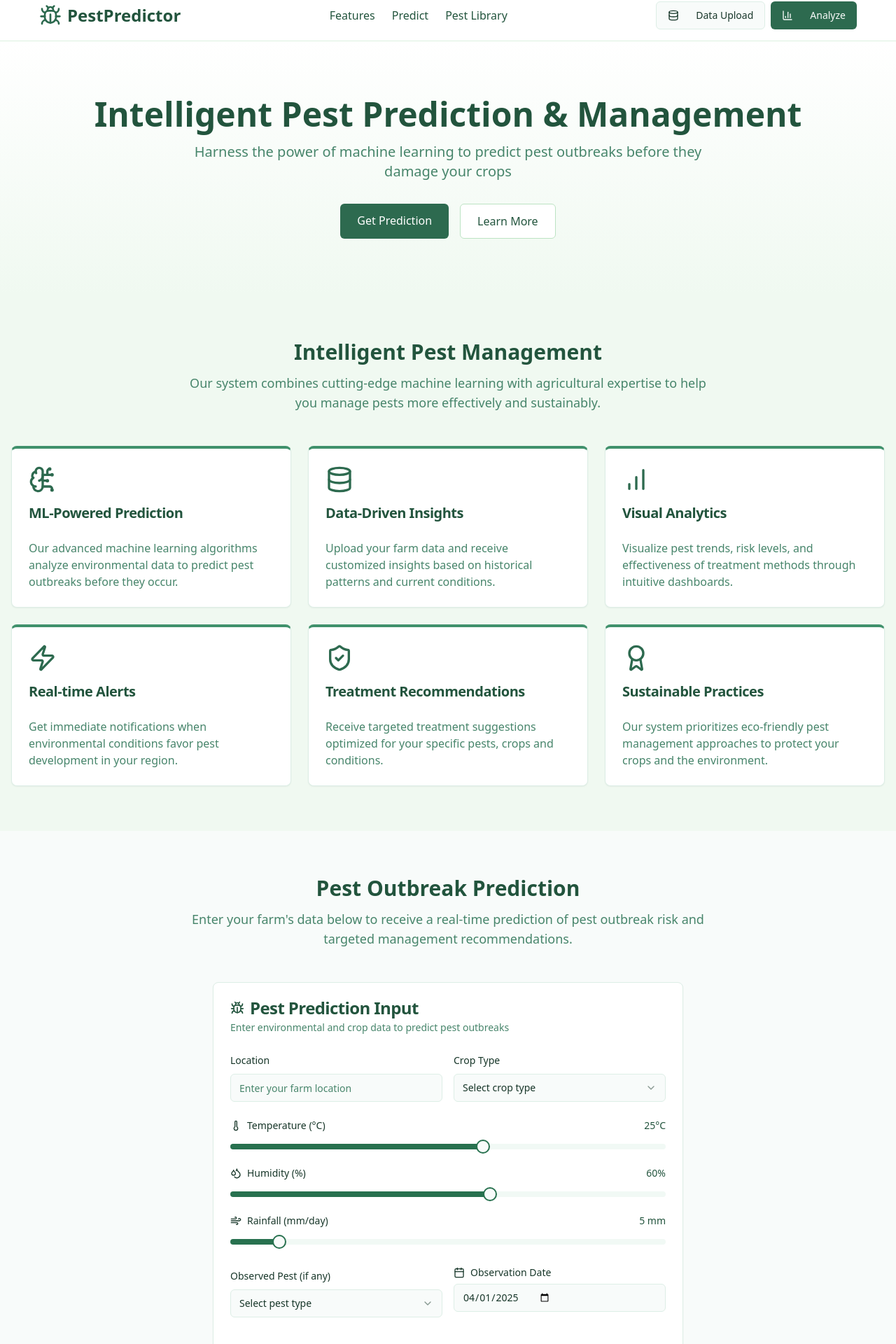
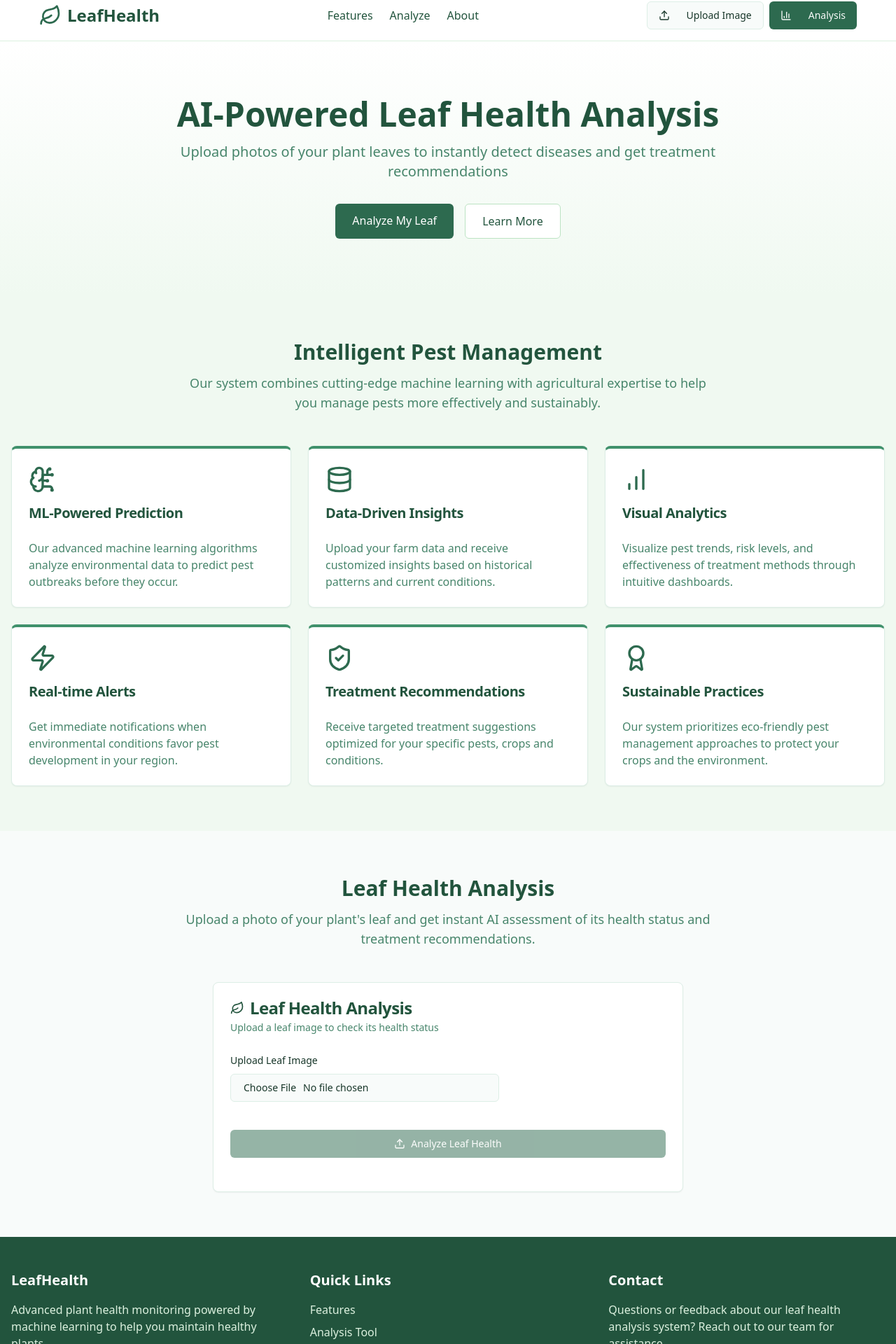
Before and after one commit to Harshit-077/pest-predictor-nest, a React (Vite) app: page / in a window 1280 px wide. Shown: the part 14-1934 px from the top of the page at 70% size. Built offline with nearby package versions, Linux system fonts and the light colour scheme.

Commit message:
Add leaf health prediction feature
Implement image upload and leaf health prediction functionality.

```diff
--- a/src/components/PestForm.tsx
+++ b/src/components/PestForm.tsx
@@ -3,49 +3,61 @@ import React, { useState } from 'react';
 import { Button } from "@/components/ui/button";
 import { Card, CardContent, CardDescription, CardFooter, CardHeader, CardTitle } from "@/components/ui/card";
 import { Input } from "@/components/ui/input";
-import { Select, SelectContent, SelectItem, SelectTrigger, SelectValue } from "@/components/ui/select";
-import { Slider } from "@/components/ui/slider";
 import { Label } from "@/components/ui/label";
-import { Thermometer, Droplets, Wind, Calendar, Bug } from 'lucide-react';
+import { Leaf, Upload } from 'lucide-react';
 import { useToast } from "@/hooks/use-toast";
 
 const PestForm: React.FC = () => {
   const { toast } = useToast();
-  const [formData, setFormData] = useState({
-    location: '',
-    crop: '',
-    temperature: 25,
-    humidity: 60,
-    rainfall: 5,
-    pestType: '',
-    date: new Date().toISOString().split('T')[0]
-  });
+  const [selectedImage, setSelectedImage] = useState<File | null>(null);
+  const [imagePreview, setImagePreview] = useState<string | null>(null);
+  const [isUploading, setIsUploading] = useState(false);
 
-  const handleChange = (field: string, value: string | number) => {
-    setFormData(prev => ({ ...prev, [field]: value }));
+  const handleImageChange = (e: React.ChangeEvent<HTMLInputElement>) => {
+    if (e.target.files && e.target.files[0]) {
+      const file = e.target.files[0];
+      setSelectedImage(file);
+
+      // Create preview
+      const reader = new FileReader();
+      reader.onload = (event) => {
+        if (event.target) {
+          setImagePreview(event.target.result as string);
+        }
+      };
+      reader.readAsDataURL(file);
+    }
   };
 
   const handleSubmit = (e: React.FormEvent) => {
     e.preventDefault();
 
-    // Here is where you would normally send the data to your prediction model
-    console.log("Form submitted with data:", formData);
+    if (!selectedImage) {
+      toast({
+        title: "No image selected",
+        description: "Please upload a leaf image to analyze.",
+        variant: "destructive"
+      });
+      return;
+    }
 
+    setIsUploading(true);
     toast({
-      title: "Data submitted",
-      description: "Your pest data is being analyzed by our ML model.",
+      title: "Processing image",
+      description: "Your leaf image is being analyzed...",
     });
 
-    // For demo purposes, we'll simulate a prediction
+    // Simulate a prediction (in a real app, this would be an API call)
     setTimeout(() => {
+      setIsUploading(false);
       const event = new CustomEvent('prediction-complete', {
         detail: {
-          pestRisk: Math.random() > 0.5 ? 'high' : 'low',
+          pestRisk: Math.random() > 0.4 ? 'high' : 'low',
           confidence: (Math.random() * 30 + 70).toFixed(1),
-          pestName: formData.pestType || 'Unknown',
+          pestName: Math.random() > 0.5 ? 'Leaf Blight' : 'Powdery Mildew',
           recommendedAction: Math.random() > 0.5 ?
-            'Apply organic pesticide within 48 hours' :
-            'Monitor closely, no immediate action required'
+            'Apply organic fungicide within 48 hours' :
+            'Minor issues detected, monitor closely but no immediate action required'
         }
       });
       document.dispatchEvent(event);
@@ -56,140 +68,56 @@ const PestForm: React.FC = () => {
     <Card className="w-full max-w-2xl mx-auto" id="predict">
       <CardHeader>
         <CardTitle className="text-pest-700 flex items-center">
-          <Bug className="mr-2 h-5 w-5" />
-          Pest Prediction Input
+          <Leaf className="mr-2 h-5 w-5" />
+          Leaf Health Analysis
         </CardTitle>
         <CardDescription>
-          Enter environmental and crop data to predict pest outbreaks
+          Upload a leaf image to check its health status
         </CardDescription>
       </CardHeader>
       <CardContent>
         <form onSubmit={handleSubmit} className="space-y-6">
-          <div className="grid grid-cols-1 md:grid-cols-2 gap-4">
-            <div className="space-y-2">
-              <Label htmlFor="location">Location</Label>
+          <div className="space-y-2">
+            <Label htmlFor="leaf-image">Upload Leaf Image</Label>
+            <div className="grid w-full max-w-sm items-center gap-1.5">
               <Input
-                id="location"
-                placeholder="Enter your farm location"
-                value={formData.location}
-                onChange={(e) => handleChange('location', e.target.value)}
+                id="leaf-image"
+                type="file"
+                accept="image/*"
+                onChange={handleImageChange}
                 className="pest-input"
-                required
               />
             </div>
 
-            <div className="space-y-2">
-              <Label htmlFor="crop">Crop Type</Label>
-              <Select onValueChange={(value) => handleChange('crop', value)}>
-                <SelectTrigger id="crop" className="pest-input">
-                  <SelectValue placeholder="Select crop type" />
-                </SelectTrigger>
-                <SelectContent>
-                  <SelectItem value="corn">Corn</SelectItem>
-                  <SelectItem value="wheat">Wheat</SelectItem>
-                  <SelectItem value="rice">Rice</SelectItem>
-                  <SelectItem value="soybean">Soybean</SelectItem>
-                  <SelectItem value="cotton">Cotton</SelectItem>
-                </SelectContent>
-              </Select>
-            </div>
-          </div>
-
-          <div className="space-y-4">
-            <div className="space-y-2">
-              <div className="flex items-center justify-between">
-                <Label htmlFor="temperature" className="flex items-center">
-                  <Thermometer className="mr-2 h-4 w-4" />
-                  Temperature (°C)
-                </Label>
-                <span className="text-sm text-pest-700 font-medium">{formData.temperature}°C</span>
+            {imagePreview && (
+              <div className="mt-4 relative">
+                <div className="rounded-md overflow-hidden border border-pest-100 max-h-[300px]">
+                  <img src={imagePreview} alt="Leaf preview" className="w-full object-contain" />
+                </div>
               </div>
-              <Slider
-                id="temperature"
-                min={-10}
-                max={50}
-                step={1}
-                value={[formData.temperature]}
-                onValueChange={(value) => handleChange('temperature', value[0])}
-                className="py-2"
-              />
-            </div>
-
-            <div className="space-y-2">
-              <div className="flex items-center justify-between">
-                <Label htmlFor="humidity" className="flex items-center">
-                  <Droplets className="mr-2 h-4 w-4" />
-                  Humidity (%)
-                </Label>
-                <span className="text-sm text-pest-700 font-medium">{formData.humidity}%</span>
-              </div>
-              <Slider
-                id="humidity"
-                min={0}
-                max={100}
-                step={1}
-                value={[formData.humidity]}
-                onValueChange={(value) => handleChange('humidity', value[0])}
-                className="py-2"
-              />
-            </div>
-
-            <div className="space-y-2">
-              <div className="flex items-center justify-between">
-                <Label htmlFor="rainfall" className="flex items-center">
-                  <Wind className="mr-2 h-4 w-4" />
-                  Rainfall (mm/day)
-                </Label>
-                <span className="text-sm text-pest-700 font-medium">{formData.rainfall} mm</span>
-              </div>
-              <Slider
-                id="rainfall"
-                min={0}
-                max={50}
-                step={1}
-                value={[formData.rainfall]}
-                onValueChange={(value) => handleChange('rainfall', value[0])}
-                className="py-2"
-              />
-            </div>
-          </div>
-
-          <div className="grid grid-cols-1 md:grid-cols-2 gap-4">
-            <div className="space-y-2">
-              <Label htmlFor="pest-type">Observed Pest (if any)</Label>
-              <Select onValueChange={(value) => handleChange('pestType', value)}>
-                <SelectTrigger id="pest-type" className="pest-input">
-                  <SelectValue placeholder="Select pest type" />
-                </SelectTrigger>
-                <SelectContent>
-                  <SelectItem value="aphids">Aphids</SelectItem>
-                  <SelectItem value="grasshoppers">Grasshoppers</SelectItem>
-                  <SelectItem value="beetles">Beetles</SelectItem>
-                  <SelectItem value="caterpillars">Caterpillars</SelectItem>
-                  <SelectItem value="mites">Mites</SelectItem>
-                  <SelectItem value="none">None observed</SelectItem>
-                </SelectContent>
-              </Select>
-            </div>
-
-            <div className="space-y-2">
-              <Label htmlFor="date" className="flex items-center">
-                <Calendar className="mr-2 h-4 w-4" />
-                Observation Date
-              </Label>
-              <Input
-                id="date"
-                type="date"
-                value={formData.date}
-                onChange={(e) => handleChange('date', e.target.value)}
-                className="pest-input"
-              />
-            </div>
+            )}
           </div>
 
           <CardFooter className="px-0 pt-4">
-            <Button type="submit" className="w-full bg-pest-600 hover:bg-pest-700">
-              Generate Prediction
+            <Button
+              type="submit"
+              className="w-full bg-pest-600 hover:bg-pest-700"
+              disabled={!selectedImage || isUploading}
+            >
+              {isUploading ? (
+                <span className="flex items-center">
+                  <svg className="animate-spin -ml-1 mr-3 h-4 w-4 text-white" xmlns="http://www.w3.org/2000/svg" fill="none" viewBox="0 0 24 24">
+                    <circle className="opacity-25" cx="12" cy="12" r="10" stroke="currentColor" strokeWidth="4"></circle>
+                    <path className="opacity-75" fill="currentColor" d="M4 12a8 8 0 018-8V0C5.373 0 0 5.373 0 12h4zm2 5.291A7.962 7.962 0 014 12H0c0 3.042 1.135 5.824 3 7.938l3-2.647z"></path>
+                  </svg>
+                  Analyzing...
+                </span>
+              ) : (
+                <span className="flex items-center">
+                  <Upload className="mr-2 h-4 w-4" />
+                  Analyze Leaf Health
+                </span>
+              )}
             </Button>
           </CardFooter>
         </form>
--- a/src/components/PestHeader.tsx
+++ b/src/components/PestHeader.tsx
@@ -1,6 +1,6 @@
 
 import React from 'react';
-import { Bug, Database, BarChart3 } from 'lucide-react';
+import { Leaf, Upload, BarChart3 } from 'lucide-react';
 import { Button } from "@/components/ui/button";
 
 const PestHeader: React.FC = () => {
@@ -8,8 +8,8 @@ const PestHeader: React.FC = () => {
     <header className="bg-white border-b border-pest-100 py-4 px-6 sticky top-0 z-10">
       <div className="container mx-auto flex justify-between items-center">
         <div className="flex items-center space-x-2">
-          <Bug className="h-8 w-8 text-pest-600" />
-          <h1 className="text-2xl font-bold text-pest-700">PestPredictor</h1>
+          <Leaf className="h-8 w-8 text-pest-600" />
+          <h1 className="text-2xl font-bold text-pest-700">LeafHealth</h1>
         </div>
 
         <nav className="hidden md:flex items-center space-x-6">
@@ -17,21 +17,21 @@ const PestHeader: React.FC = () => {
             Features
           </a>
           <a href="#predict" className="text-pest-700 hover:text-pest-500 transition-colors">
-            Predict
+            Analyze
           </a>
-          <a href="#pests" className="text-pest-700 hover:text-pest-500 transition-colors">
-            Pest Library
+          <a href="#about" className="text-pest-700 hover:text-pest-500 transition-colors">
+            About
           </a>
         </nav>
 
         <div className="flex items-center space-x-2">
           <Button variant="outline" className="hidden md:flex items-center space-x-2">
-            <Database className="h-4 w-4 mr-2" />
-            <span>Data Upload</span>
+            <Upload className="h-4 w-4 mr-2" />
+            <span>Upload Image</span>
           </Button>
           <Button className="flex items-center space-x-2 bg-pest-600 hover:bg-pest-700">
             <BarChart3 className="h-4 w-4 mr-2" />
-            <span>Analyze</span>
+            <span>Analysis</span>
           </Button>
         </div>
       </div>
--- a/src/components/PredictionResult.tsx
+++ b/src/components/PredictionResult.tsx
@@ -3,7 +3,7 @@ import React, { useState, useEffect } from 'react';
 import { Card, CardContent, CardDescription, CardHeader, CardTitle } from "@/components/ui/card";
 import { Alert, AlertDescription, AlertTitle } from "@/components/ui/alert";
 import { Progress } from "@/components/ui/progress";
-import { Shield, AlertTriangle, CheckCircle2, AlertCircle } from 'lucide-react';
+import { Leaf, AlertTriangle, CheckCircle2, AlertCircle } from 'lucide-react';
 
 interface PredictionData {
   pestRisk: string;
@@ -46,18 +46,18 @@ const PredictionResult: React.FC = () => {
     <Card className="w-full max-w-2xl mx-auto mt-6">
       <CardHeader>
         <CardTitle className="text-pest-700 flex items-center">
-          <Shield className="mr-2 h-5 w-5" />
-          Pest Prediction Results
+          <Leaf className="mr-2 h-5 w-5" />
+          Leaf Health Analysis Results
         </CardTitle>
         <CardDescription>
-          ML-powered pest risk assessment and recommendations
+          AI-powered leaf health assessment and recommendations
         </CardDescription>
       </CardHeader>
       <CardContent>
         {loading ? (
           <div className="space-y-4 py-8">
             <div className="text-center text-muted-foreground">
-              Processing your data with our ML model...
+              Analyzing leaf image with our AI model...
             </div>
             <Progress value={65} className="h-2 bg-pest-100" />
           </div>
@@ -65,8 +65,10 @@ const PredictionResult: React.FC = () => {
           <div className="space-y-6">
             <div className="grid grid-cols-1 md:grid-cols-3 gap-3">
               <div className="bg-secondary rounded-lg p-4 text-center">
-                <div className="text-sm font-medium text-muted-foreground mb-1">Risk Level</div>
-                <div className="text-xl font-bold text-pest-700 capitalize">{prediction.pestRisk}</div>
+                <div className="text-sm font-medium text-muted-foreground mb-1">Health Status</div>
+                <div className={`text-xl font-bold capitalize ${prediction.pestRisk === 'high' ? 'text-red-600' : 'text-green-600'}`}>
+                  {prediction.pestRisk === 'high' ? 'Unhealthy' : 'Healthy'}
+                </div>
               </div>
 
               <div className="bg-secondary rounded-lg p-4 text-center">
@@ -75,8 +77,10 @@ const PredictionResult: React.FC = () => {
               </div>
 
               <div className="bg-secondary rounded-lg p-4 text-center">
-                <div className="text-sm font-medium text-muted-foreground mb-1">Pest</div>
-                <div className="text-xl font-bold text-pest-700 capitalize">{prediction.pestName}</div>
+                <div className="text-sm font-medium text-muted-foreground mb-1">Issue Detected</div>
+                <div className="text-xl font-bold text-pest-700 capitalize">
+                  {prediction.pestRisk === 'high' ? prediction.pestName : 'None'}
+                </div>
               </div>
             </div>
 
@@ -93,7 +97,7 @@ const PredictionResult: React.FC = () => {
               ) : (
                 <>
                   <CheckCircle2 className="h-4 w-4 text-green-600" />
-                  <AlertTitle className="text-green-800">Low Risk Detected</AlertTitle>
+                  <AlertTitle className="text-green-800">Healthy Leaf Detected</AlertTitle>
                 </>
               )}
               <AlertDescription className={
@@ -109,9 +113,9 @@ const PredictionResult: React.FC = () => {
               <div className="flex items-start">
                 <AlertCircle className="h-5 w-5 text-pest-600 mt-0.5 mr-2" />
                 <div>
-                  <h4 className="text-sm font-medium text-pest-700">Prediction Insights</h4>
+                  <h4 className="text-sm font-medium text-pest-700">Analysis Insights</h4>
                   <p className="text-sm text-muted-foreground mt-1">
-                    This prediction is based on environmental factors, historical pest data, and crop susceptibility analysis. Regular monitoring is still recommended as conditions may change.
+                    This analysis is based on visual patterns in your leaf image. For more accurate results, ensure images are well-lit and clearly show any problem areas.
                   </p>
                 </div>
               </div>
--- a/src/pages/Index.tsx
+++ b/src/pages/Index.tsx
@@ -4,7 +4,6 @@ import PestHeader from '@/components/PestHeader';
 import FeatureSection from '@/components/FeatureSection';
 import PestForm from '@/components/PestForm';
 import PredictionResult from '@/components/PredictionResult';
-import PestDashboard from '@/components/PestDashboard';
 import { ScrollArea } from "@/components/ui/scroll-area";
 
 const Index = () => {
@@ -18,14 +17,14 @@ const Index = () => {
           <section className="py-20 bg-gradient-to-b from-white to-pest-50">
             <div className="container mx-auto px-4 text-center">
               <h1 className="text-4xl md:text-5xl font-bold text-pest-700 mb-4">
-                Intelligent Pest Prediction & Management
+                AI-Powered Leaf Health Analysis
               </h1>
               <p className="text-xl text-muted-foreground max-w-3xl mx-auto mb-8">
-                Harness the power of machine learning to predict pest outbreaks before they damage your crops
+                Upload photos of your plant leaves to instantly detect diseases and get treatment recommendations
               </p>
               <div className="flex justify-center space-x-4">
                 <a href="#predict" className="bg-pest-600 text-white px-6 py-3 rounded-md hover:bg-pest-700 transition-colors">
-                  Get Prediction
+                  Analyze My Leaf
                 </a>
                 <a href="#features" className="bg-white text-pest-700 border border-pest-200 px-6 py-3 rounded-md hover:bg-pest-50 transition-colors">
                   Learn More
@@ -40,9 +39,9 @@ const Index = () => {
           {/* Prediction Form Section */}
           <section className="py-16 container mx-auto px-4">
             <div className="text-center mb-12">
-              <h2 className="text-3xl font-bold text-pest-700 mb-3">Pest Outbreak Prediction</h2>
+              <h2 className="text-3xl font-bold text-pest-700 mb-3">Leaf Health Analysis</h2>
               <p className="text-lg text-muted-foreground max-w-3xl mx-auto">
-                Enter your farm's data below to receive a real-time prediction of pest outbreak risk and targeted management recommendations.
+                Upload a photo of your plant's leaf and get instant AI assessment of its health status and treatment recommendations.
               </p>
             </div>
 
@@ -50,39 +49,36 @@ const Index = () => {
             <PredictionResult />
           </section>
 
-          {/* Pest Information Dashboard */}
-          <PestDashboard />
-
           {/* Footer */}
           <footer className="bg-pest-700 text-white py-12">
             <div className="container mx-auto px-4">
               <div className="grid grid-cols-1 md:grid-cols-3 gap-8">
                 <div>
-                  <h3 className="text-xl font-bold mb-4">PestPredictor</h3>
+                  <h3 className="text-xl font-bold mb-4">LeafHealth</h3>
                   <p className="text-pest-100">
-                    Advanced pest management powered by machine learning to protect your crops and optimize yield.
+                    Advanced plant health monitoring powered by machine learning to help you maintain healthy plants.
                   </p>
                 </div>
                 <div>
                   <h3 className="text-xl font-bold mb-4">Quick Links</h3>
                   <ul className="space-y-2">
                     <li><a href="#features" className="text-pest-100 hover:text-white transition-colors">Features</a></li>
-                    <li><a href="#predict" className="text-pest-100 hover:text-white transition-colors">Prediction Tool</a></li>
-                    <li><a href="#pests" className="text-pest-100 hover:text-white transition-colors">Pest Library</a></li>
+                    <li><a href="#predict" className="text-pest-100 hover:text-white transition-colors">Analysis Tool</a></li>
+                    <li><a href="#about" className="text-pest-100 hover:text-white transition-colors">About</a></li>
                   </ul>
                 </div>
                 <div>
                   <h3 className="text-xl font-bold mb-4">Contact</h3>
                   <p className="text-pest-100">
-                    Questions or feedback about our pest prediction system? Reach out to our team for assistance.
+                    Questions or feedback about our leaf health analysis system? Reach out to our team for assistance.
                   </p>
                   <a href="#" className="text-white underline mt-2 inline-block hover:text-pest-200 transition-colors">
-                    info@pestpredictor.com
+                    info@leafhealth.com
                   </a>
                 </div>
               </div>
               <div className="mt-8 pt-8 border-t border-pest-600 text-center text-pest-100">
-                <p>&copy; {new Date().getFullYear()} PestPredictor. All rights reserved.</p>
+                <p>&copy; {new Date().getFullYear()} LeafHealth. All rights reserved.</p>
               </div>
             </div>
           </footer>
```
